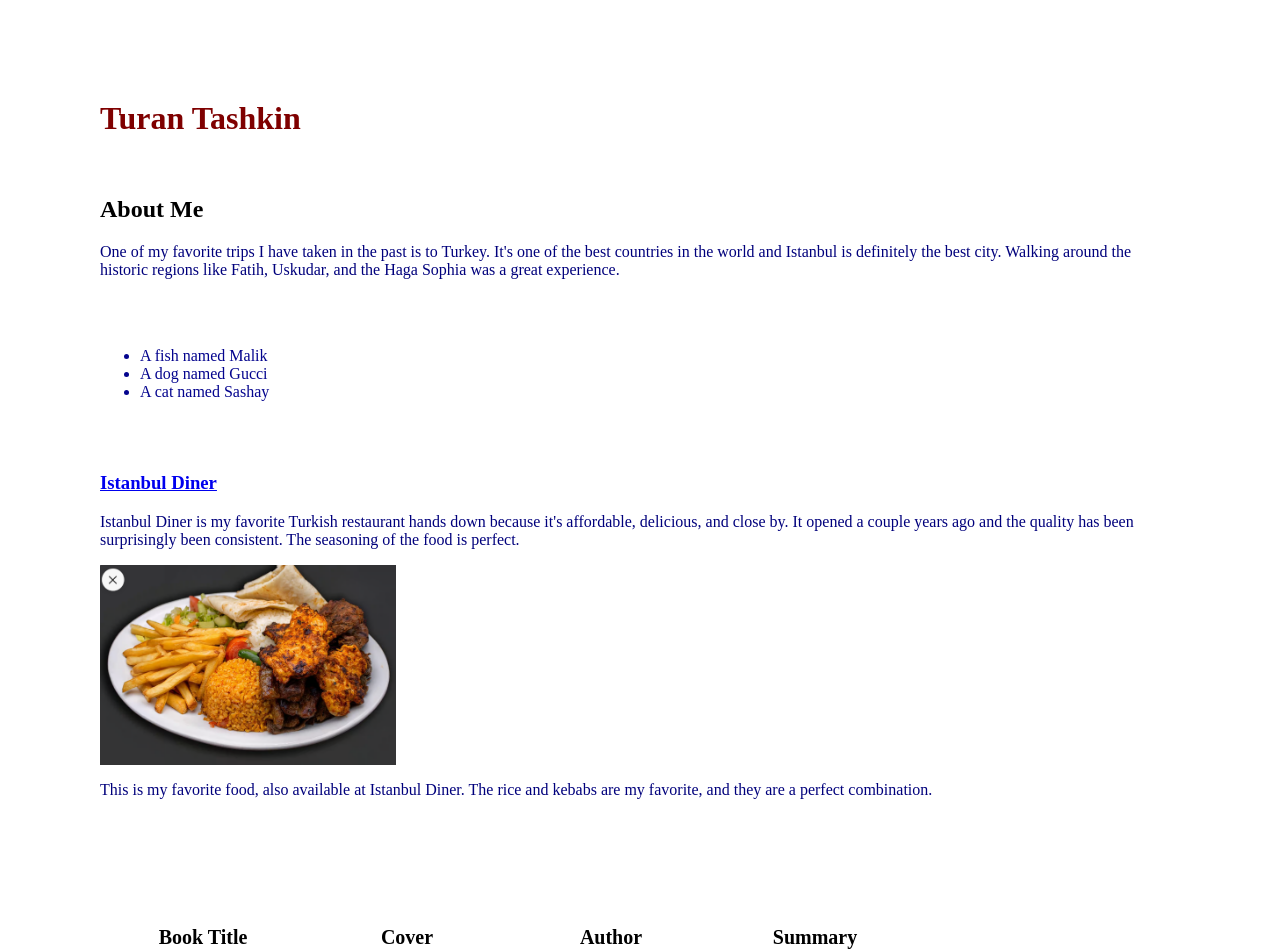
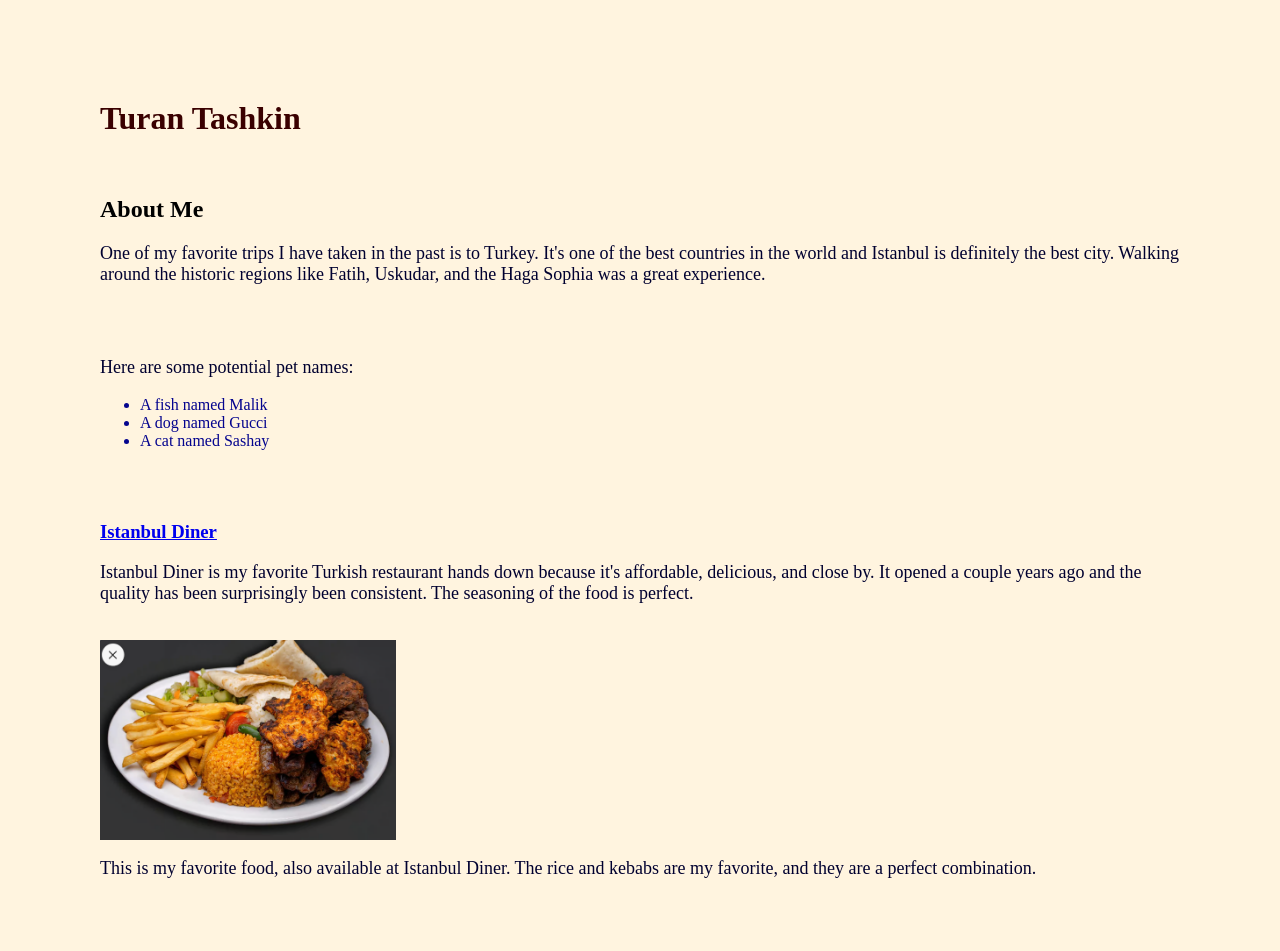
Before and after one commit to TuranTashkin/CS120, a plain HTML site: page personalPage/about_me.html in a window 1280 px wide. Shown: the top 951 px of the page. Drawn offline with Linux system fonts and the light colour scheme.

Commit message:
Add files via upload

```diff
--- a/personalPage/about_me.html
+++ b/personalPage/about_me.html
@@ -1,12 +1,12 @@
 <html>
 
 <style>
-  h1 {color:rgb(127, 0, 0);}
-  p {color:rgb(0, 0, 124);}
+  h1 {color:rgb(58, 0, 0);}
+  p {color:rgb(0, 0, 48); font-size: 18px;}
   li {color:rgb(4, 4, 142);}
   img {height: 200px;}
-  th {font-size: 20px; width: 200px; }
-  body {margin: 100px;}
+  th {font-size: 20px; width: 250px; }
+  body {margin: 100px; background-color: #fff4df;}
   table {text-align: center;}
 </style>
 
@@ -25,6 +25,7 @@
   <br>
   <br>
 
+  <P>Here are some potential pet names:</P>
   <ul>
     <li>
       A fish named Malik
@@ -44,10 +45,10 @@
     It opened a couple years ago and the quality has been surprisingly been consistent.
     The seasoning of the food is perfect.
   </p>
+  <br>
 
   <img src="istanbulMix.png">
   <p>This is my favorite food, also available at Istanbul Diner. The rice and kebabs are my favorite, and they are a perfect combination.</p>
-  <br>
   <br>
   <br>
 
@@ -90,7 +91,6 @@
         </tr>
       </tbody>
   </table>
-  <br>
   <br>
   <br>
 
@@ -136,3 +136,5 @@
 </body>
 
 </html>
+
+<!-- https://turantashkin.github.io/CS120/personalPage/about_me.html -->
```
